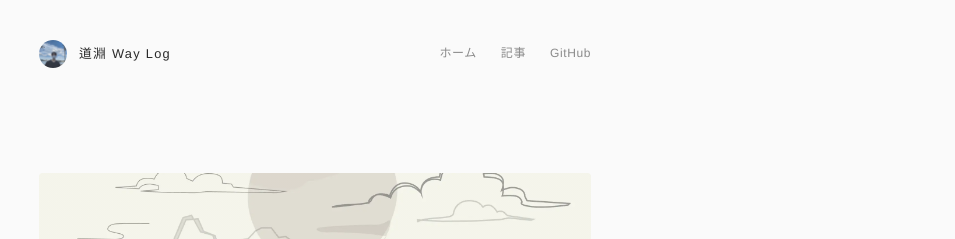
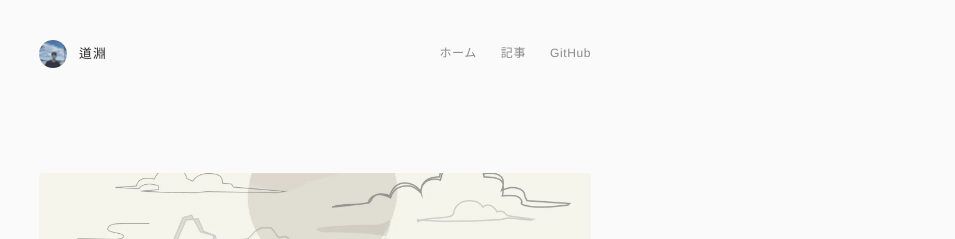
Before and after one commit to waylake/waylake.github.io, a Jekyll site: the page built from index.md, in a window 1280 px wide. Shown: the top 239 px of the page, without its empty margins (325-1280 px from the left). Built offline with Jekyll 4.4.1, drawn with Linux system fonts in a browser that asks for light colours.

Commit message:
fix(branding): simplify title to 道淵

```diff
--- a/_config.yml
+++ b/_config.yml
@@ -18,7 +18,7 @@
 # You can create any custom variable you would like, and they will be accessible
 # in the templates via {{ site.myvariable }}.
 
-title: 道淵 Way Log
+title: 道淵
 description: GitHub 협업 전략 및 개발 관련 생각 정리
 description_ko: GitHub 협업 문제 해결 및 개발 워크플로우 최적화에 대한 생각과 전략을 공유합니다.
 baseurl: ""
--- a/index.md
+++ b/index.md
@@ -1,6 +1,6 @@
 ---
 layout: home
-title: Way Log
+title: 道淵
 ---
 
 {% include index-template.html
```
